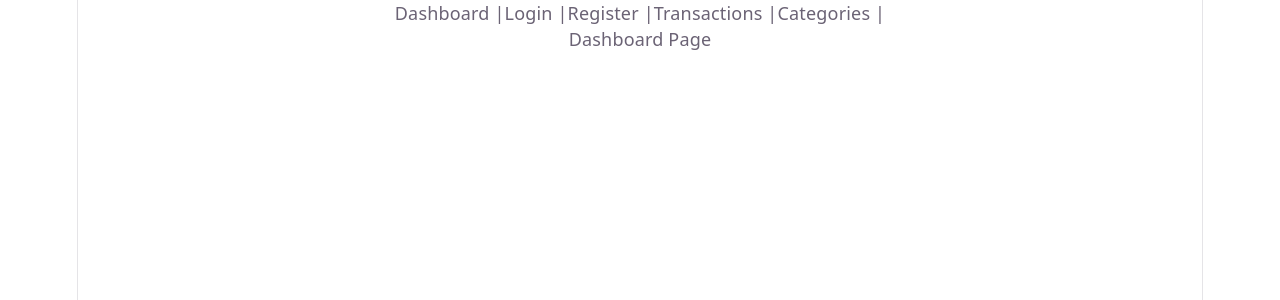
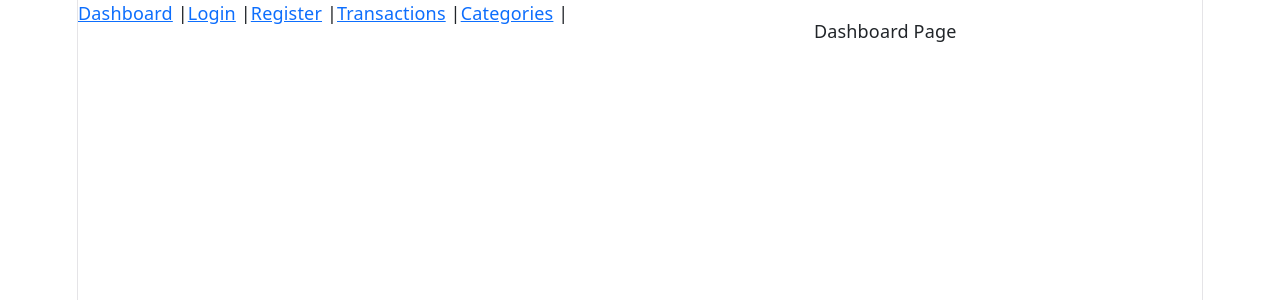
Before and after one commit to sziabakhsh/PersonalFinanceTracker, a React (Vite) app in the folder PersonalFinanceTracker/frontend/: page / in a window 1280 px wide. Shown: the top 300 px of the page. Built offline with nearby package versions, Linux system fonts and the light colour scheme; sample sign-in values are in the browser's storage.

Commit message:
outlet style was done on front

```diff
--- a/PersonalFinanceTracker/frontend/index.html
+++ b/PersonalFinanceTracker/frontend/index.html
@@ -3,6 +3,7 @@
   <head>
     <meta charset="UTF-8" />
     <link rel="icon" type="image/svg+xml" href="/favicon.svg" />
+    <link rel="stylesheet" href="https://cdn.jsdelivr.net/npm/bootstrap@5.3.0/dist/css/bootstrap.min.css" />
     <meta name="viewport" content="width=device-width, initial-scale=1.0" />
     <title>frontend</title>
   </head>
--- a/PersonalFinanceTracker/frontend/src/App.tsx
+++ b/PersonalFinanceTracker/frontend/src/App.tsx
@@ -1,29 +1,50 @@
-import { BrowserRouter as Router, Routes, Route } from 'react-router-dom'
-import Login from './pages/Login.tsx'
-import Dashboard from './pages/Dashboard.tsx'
-import Register from './pages/Register.tsx'
-import Categories from './pages/Categories.tsx'
-import Transactions from './pages/Transactions.tsx'
-import Nav from './components/Nav.tsx'
-import './App.css'
+import { BrowserRouter, Routes, Route } from "react-router-dom";
+
+import AppLayout from "./layouts/AppLayout";
+import AuthLayout from "./layouts/AuthLayout";
+
+import Login from "./pages/Login";
+import Register from "./pages/Register";
+import Dashboard from "./pages/Dashboard";
+import Transactions from "./pages/Transactions";
+import Categories from "./pages/Categories";
+
+import ProtectedRoute from "./routes/ProtectedRoute";
+import { PublicRoute } from "./routes/PublicRoute";
 
 function App() {
   return (
-    <>
-        <Router>
-          <Nav />
+    <BrowserRouter>
       <Routes>
+
+        {/* PUBLIC (Auth Pages) */}
+        <Route
+          element={
+            <PublicRoute>
+              <AuthLayout />
+            </PublicRoute>
+          }
+        >
           <Route path="/login" element={<Login />} />
           <Route path="/register" element={<Register />} />
-            <Route path="/" element={<Dashboard />} />
+        </Route>
 
+        {/* PRIVATE (App Pages) */}
+        <Route
+          element={
+            <ProtectedRoute>
+              <AppLayout />
+            </ProtectedRoute>
+          }
+        >
+          <Route index element={<Dashboard />} />
           <Route path="/transactions" element={<Transactions />} />
           <Route path="/categories" element={<Categories />} />
+        </Route>
 
       </Routes>
-        </Router>
-    </>
-  )
+    </BrowserRouter>
+  );
 }
 
-export default App
+export default App;
--- /dev/null
+++ b/PersonalFinanceTracker/frontend/src/layouts/AppLayout.tsx
@@ -0,0 +1,16 @@
+import { Outlet } from "react-router-dom";
+import Nav from "../components/Nav";
+
+export default function AppLayout() {
+  return (
+    <div className="d-flex">
+      <Nav />
+
+      <div className="flex-grow-1">
+        <div className="p-3">
+          <Outlet />
+        </div>
+      </div>
+    </div>
+  );
+}
--- /dev/null
+++ b/PersonalFinanceTracker/frontend/src/layouts/AuthLayout.tsx
@@ -0,0 +1,11 @@
+import { Outlet } from "react-router-dom";
+
+export default function AuthLayout() {
+  return (
+    <div className="d-flex justify-content-center align-items-center vh-100 bg-light">
+      <div className="card p-4 shadow" style={{ width: "400px" }}>
+        <Outlet />
+      </div>
+    </div>
+  );
+}
--- a/PersonalFinanceTracker/frontend/src/pages/Login.tsx
+++ b/PersonalFinanceTracker/frontend/src/pages/Login.tsx
@@ -1,11 +1,15 @@
-import {useForm } from 'react-hook-form'
+import { useForm } from 'react-hook-form';
 
 export default function Login() {
   return (
     <form>
-       <input type='email' placeholder='Enter email'></input>
-       <input type='password' placeholder='Enter Password'></input>
-       <input type='submit'>Sign in</input>
-    </ form>
-  )
+      <input type="email" placeholder="Enter email" />
+
+      <input type="password" placeholder="Enter Password" />
+
+      <button type="submit">
+        Sign in
+      </button>
+    </form>
+  );
 }
--- a/PersonalFinanceTracker/frontend/src/components/ProtectedRoute.tsx
+++ b/PersonalFinanceTracker/frontend/src/routes/ProtectedRoute.tsx
@@ -1,11 +1,15 @@
 import { Navigate } from "react-router-dom";
 
-export default function ProtectedRoute({ children }: any) {
+type Props = {
+  children: React.ReactNode;
+};
+
+export default function ProtectedRoute({ children }: Props) {
   const token = localStorage.getItem("token");
 
   if (!token) {
     return <Navigate to="/login" replace />;
   }
 
-  return children;
+  return <>{children}</>;
 }
--- /dev/null
+++ b/PersonalFinanceTracker/frontend/src/routes/PublicRoute.tsx
@@ -0,0 +1,15 @@
+import { Navigate } from "react-router-dom";
+
+type Props = {
+  children: React.ReactNode;
+};
+
+export function PublicRoute({ children }: Props) {
+  const token = localStorage.getItem("token");
+
+  if (token) {
+    return <Navigate to="/" replace />;
+  }
+
+  return <>{children}</>;
+}
```
Also changed, not shown: 2 other files (tests, documents, lock files or other folders). Lines whose indentation alone changed are shown as unchanged.
